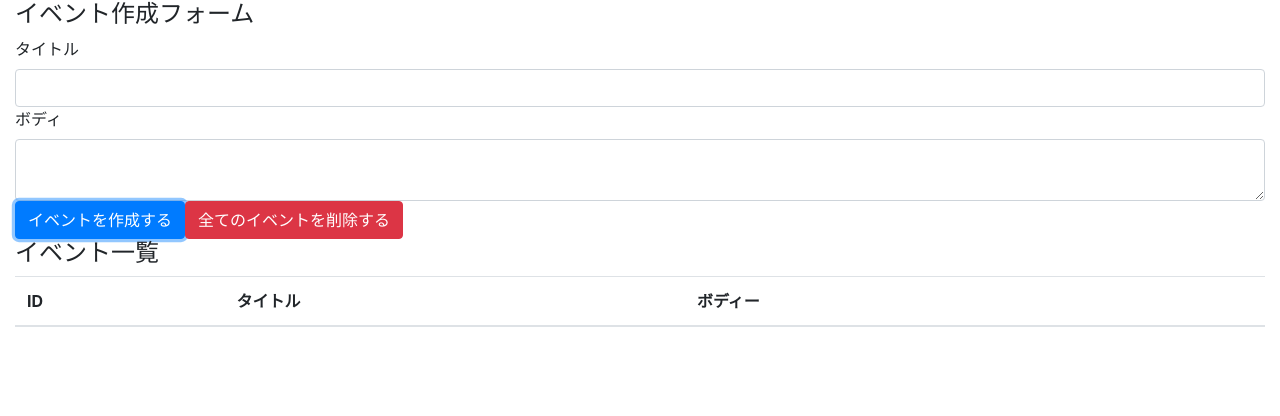
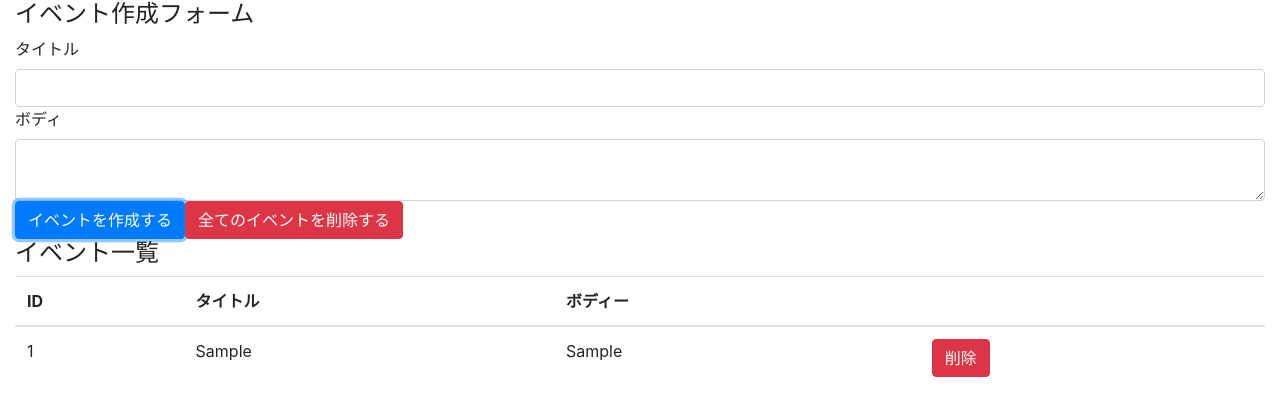
Before and after one commit to 0322keisuke/react-hooks-101, a React (Create React App) app: page / in a window 1280 px wide. Both pictures are taken after typing "Sample", "Sample" into the empty fields and a click on the button "イベントを作成する". Shown: the top 416 px of the page. Built offline with nearby package versions, Linux system fonts and the light colour scheme.

Commit message:
display events, refacter and implement remove event button

```diff
--- a/src/components/App.js
+++ b/src/components/App.js
@@ -3,6 +3,7 @@
 
 import 'bootstrap/dist/css/bootstrap.min.css'
 
+import Event from './Event'
 import reducer from '../reducers'
 
 const App = () => {
@@ -51,7 +52,9 @@
             <th scope="col"></th>
           </tr>
         </thead>
-        <tbody></tbody>
+        <tbody>
+          { state.map((event, index) => (<Event key={index} event={event} dispatch={dispatch}/>))}
+        </tbody>
       </table>
       </div>
   )
--- /dev/null
+++ b/src/components/Event.js
@@ -0,0 +1,19 @@
+import React from 'react'
+
+const Event = ({ dispatch, event }) =>{
+    const id = event.id
+     const handleClickDeleteButton = () => {
+       dispatch({type: 'DELETE_EVENT', id})
+     }
+
+     return (
+     <tr>
+        <td>{id}</td>
+        <td>{event.title}</td>
+        <td>{event.body}</td>
+        <td><button type="button" className="btn btn-danger" onClick={handleClickDeleteButton}>削除</button></td>
+      </tr>
+     )
+}
+
+export default Event
--- a/src/reducers/index.js
+++ b/src/reducers/index.js
@@ -48,7 +48,7 @@
         const id = length === 0 ? 1 : state[length - 1].id + 1
         return [...state, {id: id, ...event}]
     case 'DELETE_EVENT':
-        return state
+        return state.filter(event => event.id !== action.id)
     case 'DELETE_ALL_EVENTS':
         return []
     default:
```
